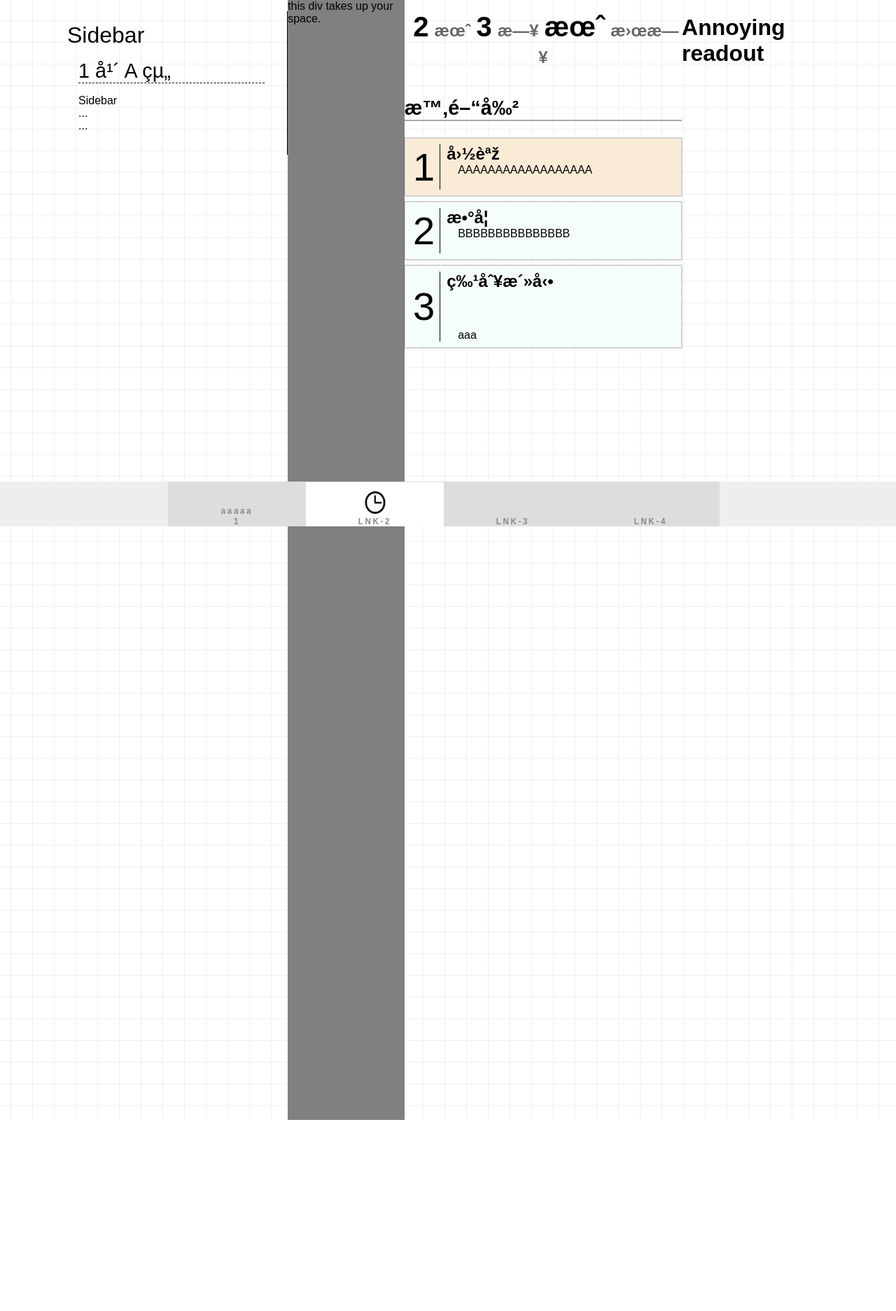
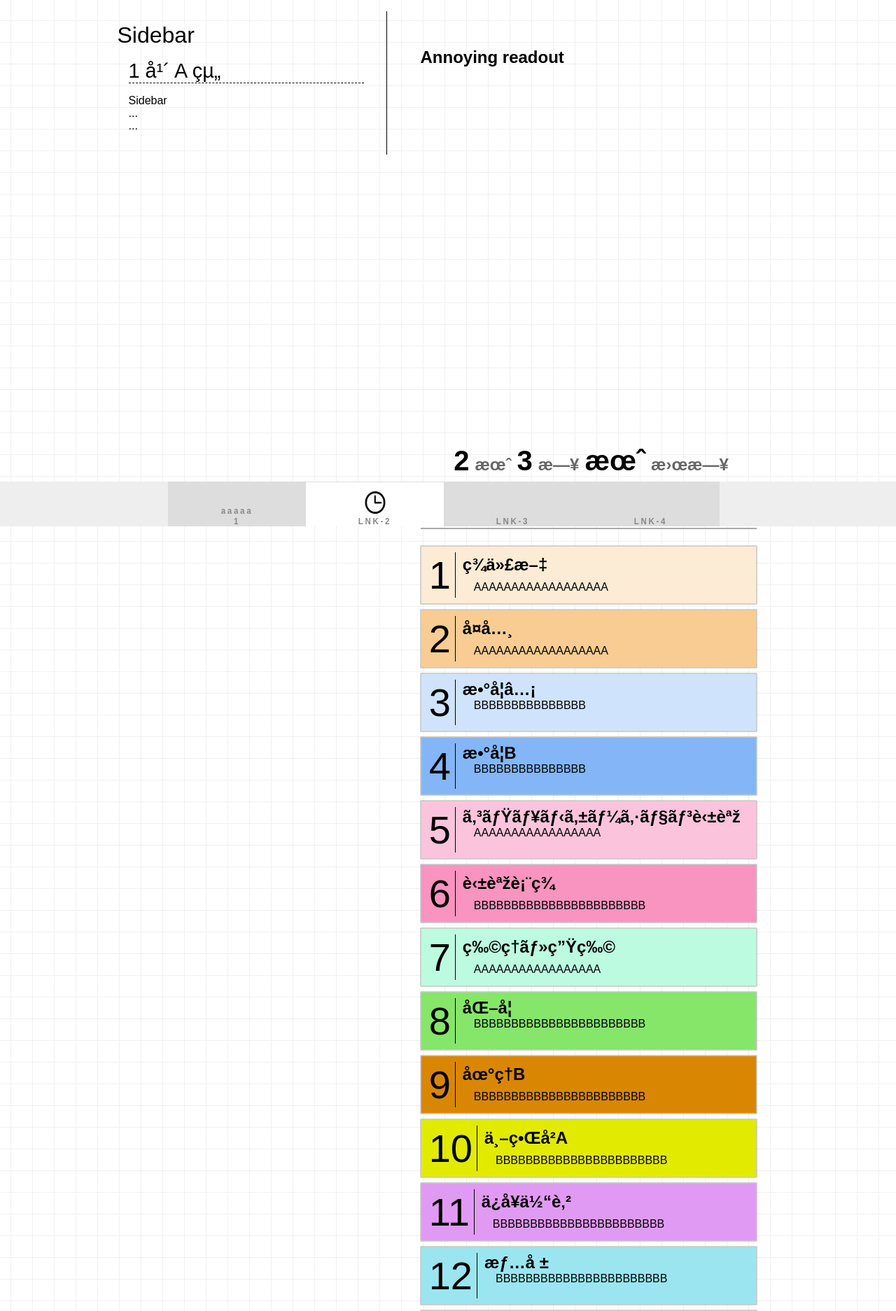
Before and after one commit to NitCelcius/SchedulePost, a PHP site: page /bin/ in a window 1280 px wide. Shown: the part 48-1921 px from the top of the page at 70% size. Before the commit the page ends 1648 px from the top, so only its background shows below. Run offline with PHP 8.4, Linux system fonts and the light colour scheme.

Commit message:
Added some subjects for test purpose

```diff
--- a/index.css
+++ b/index.css
@@ -61,10 +61,17 @@ header {
   top: 0.6rem;
 }
 
+article {
+  margin-top: 3rem;
+  display: flex;
+  flex-direction: row-reverse;
+  justify-content: center;
+}
+
 div#Body_Wrapper {
   margin-top: 3rem;
-  display: flex;
-  flex-flow: row-reverse;
+  padding: 0 3rem;
+  display: block;
 }
 
 /* この nav をウィンドウのタテサイズの最大まで大きくしたい */
--- a/index.html
+++ b/index.html
@@ -17,11 +17,12 @@
       <span class="Sidebar_Text">MENU</span>
     </span>
   </button>
+
   <header>
+    <p id="Title">SchedulePost</p>
+  </header>
 
-    <p id="Title">SchedulePost</p>
-
-  </header>
+  <article>
 
   <div id="Body_Wrapper">
     <div id="Nav_Overlay" onclick="Sidebar_Close()">
@@ -41,32 +42,110 @@
 
       <h2 class="Head">時間割</h2>
       <section id="Table_Body">
-        <div class="Class_Block" style="background-color: antiquewhite;">
+        <div class="Class_Block" style="background-color: #fcebd5;">
           <label>1</label>
           <div class="Class_Block_Side">
-            <h3 class="Class_Name">国語</h3>
+            <h3 class="Class_Name">現代文</h3>
             <p class="Class_Note">AAAAAAAAAAAAAAAAAA</p>
           </div>
         </div>
-        <div class="Class_Block" style="background-color: mintcream;">
+        <div class="Class_Block" style="background-color: #f8cc92;">
           <label>2</label>
           <div class="Class_Block_Side">
-            <h3 class="Class_Name">数学</h3>
+            <h3 class="Class_Name">古典</h3>
+            <p class="Class_Note">AAAAAAAAAAAAAAAAAA</p>
+          </div>
+        </div>
+
+        <div class="Class_Block" style="background-color: #cfe3fc;">
+          <label>3</label>
+          <div class="Class_Block_Side">
+            <h3 class="Class_Name">数学Ⅱ</h3>
             <p class="Class_Note">BBBBBBBBBBBBBBB</p>
           </div>
         </div>
-        <div class="Class_Block" style="background-color: mintcream;">
-          <label>3</label>
+        <div class="Class_Block" style="background-color: #84b6f7;">
+          <label>4</label>
           <div class="Class_Block_Side">
-            <h3 class="Class_Name">特別活動</h3>
-            <p class="Class_Note"><br><br><br>aaa</p>
+            <h3 class="Class_Name">数学B</h3>
+            <p class="Class_Note">BBBBBBBBBBBBBBB</p>
           </div>
         </div>
+
+        <div class="Class_Block" style="background-color: #fbc4dc;">
+          <label>5</label>
+          <div class="Class_Block_Side">
+            <h3 class="Class_Name">コミュニケーション英語</h3>
+            <p class="Class_Note">AAAAAAAAAAAAAAAAA</p>
+          </div>
+        </div>
+        <div class="Class_Block" style="background-color: #f894bf;">
+          <label>6</label>
+          <div class="Class_Block_Side">
+            <h3 class="Class_Name">英語表現</h3>
+            <p class="Class_Note">BBBBBBBBBBBBBBBBBBBBBBB</p>
+          </div>
+        </div>
+        <div class="Class_Block" style="background-color: #bdfbe0;">
+          <label>7</label>
+          <div class="Class_Block_Side">
+            <h3 class="Class_Name">物理・生物</h3>
+            <p class="Class_Note">AAAAAAAAAAAAAAAAA</p>
+          </div>
+        </div>
+        <div class="Class_Block" style="background-color: #86e66A;">
+          <label>8</label>
+          <div class="Class_Block_Side">
+            <h3 class="Class_Name">化学</h3>
+            <p class="Class_Note">BBBBBBBBBBBBBBBBBBBBBBB</p>
+          </div>
+        </div>
+
+        <div class="Class_Block" style="background-color: #d98703;">
+          <label>9</label>
+          <div class="Class_Block_Side">
+            <h3 class="Class_Name">地理B</h3>
+            <p class="Class_Note">BBBBBBBBBBBBBBBBBBBBBBB</p>
+          </div>
+        </div>
+        <div class="Class_Block" style="background-color: #e2ea00;">
+          <label>10</label>
+          <div class="Class_Block_Side">
+            <h3 class="Class_Name">世界史A</h3>
+            <p class="Class_Note">BBBBBBBBBBBBBBBBBBBBBBB</p>
+          </div>
+        </div>
+
+        <div class="Class_Block" style="background-color: #e19af3;">
+          <label>11</label>
+          <div class="Class_Block_Side">
+            <h3 class="Class_Name">保健体育</h3>
+            <p class="Class_Note">BBBBBBBBBBBBBBBBBBBBBBB</p>
+          </div>
+        </div>
+
+        <div class="Class_Block" style="background-color: #9ae5f0;">
+          <label>12</label>
+          <div class="Class_Block_Side">
+            <h3 class="Class_Name">情報</h3>
+            <p class="Class_Note">BBBBBBBBBBBBBBBBBBBBBBB</p>
+          </div>
+        </div>
+
+        <div class="Class_Block" style="background-color: #dddddd;">
+          <label>13</label>
+          <div class="Class_Block_Side">
+            <h3 class="Class_Name">LHR</h3>
+            <p class="Class_Note">BBBBBBBBBBBBBBBBBBBBBBB</p>
+          </div>
+        </div>
+
       </section>
     </div>
 
     <div id="Spacey_Block" class="InterSectTarget">
       this div takes up your space.
+    </div>
   </div>
 
   <nav>
@@ -81,7 +160,8 @@
       </ul>
     </div>
   </nav>
-  </div>
+
+  </article>
 
   <footer>
     <ul>
```
Also changed, not shown: other parts of index.css (+123 -123 lines), 1 other file. Lines whose indentation alone changed are shown as unchanged.
